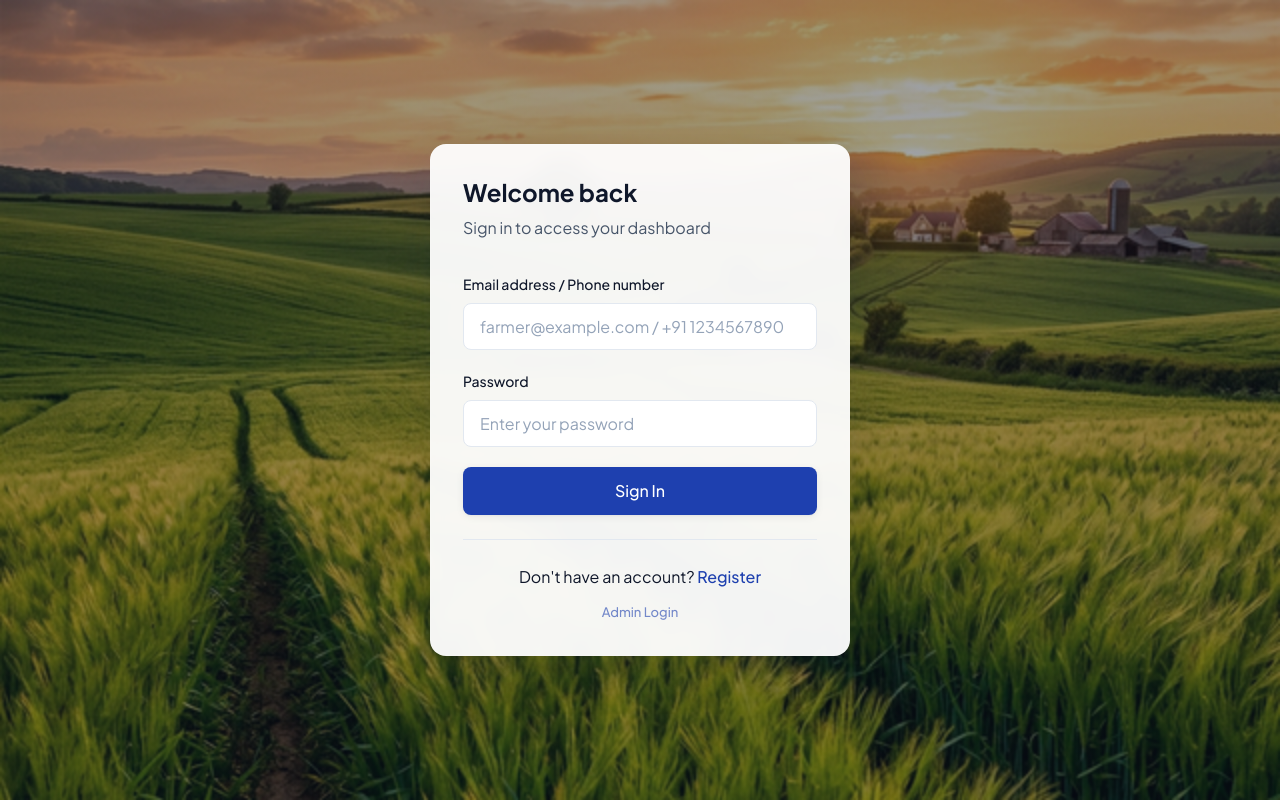
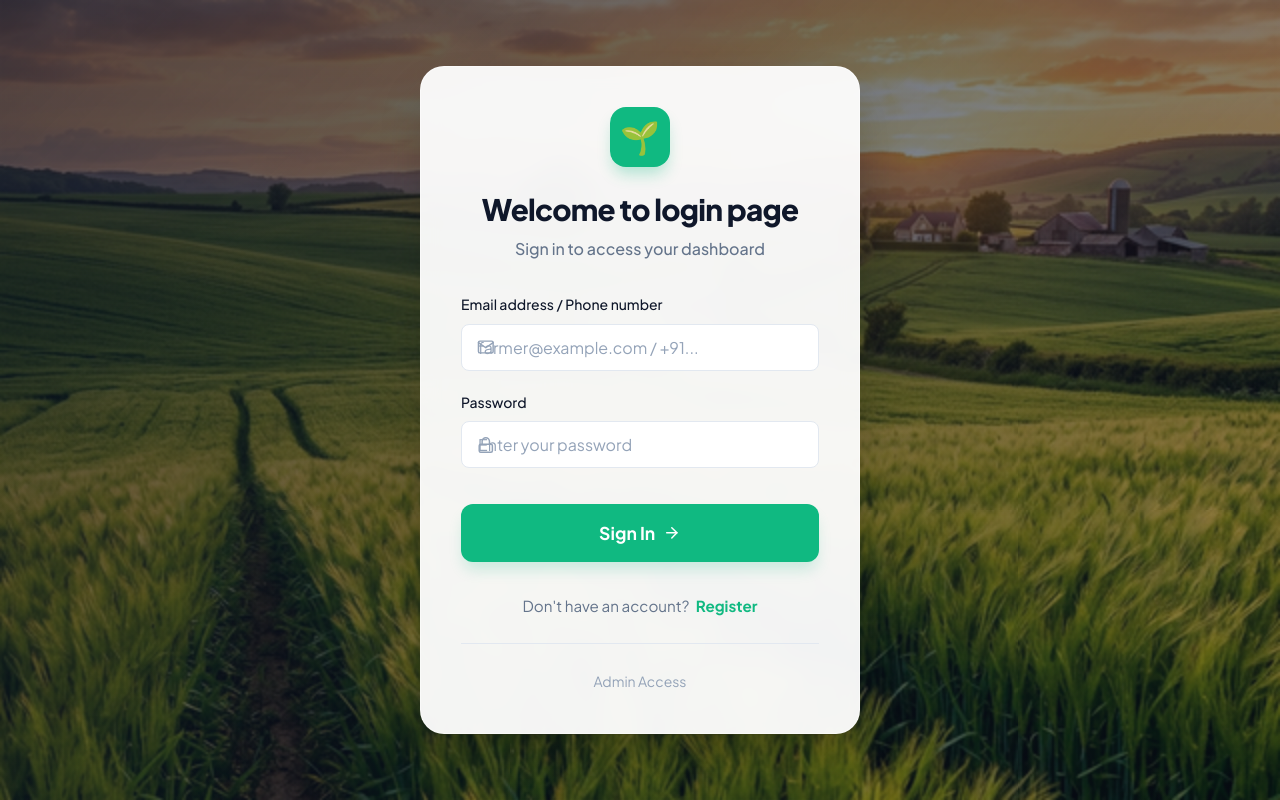
Before and after one commit to vinaykadiyam22/Weather-Based-Crop-Prediction-, a React (Vite) app in the folder frontend/: page /login in a window 1280 px wide. Built offline with nearby package versions, Linux system fonts and the light colour scheme; no server answers.

Commit message:
Update login title string and build dist

```diff
--- /dev/null
+++ b/frontend/capacitor.config.json
@@ -0,0 +1,5 @@
+{
+  "appId": "com.smartcrop.advisory",
+  "appName": "Smart Crop Advisory",
+  "webDir": "dist"
+}
--- a/frontend/package.json
+++ b/frontend/package.json
@@ -9,6 +9,9 @@
     "preview": "vite preview"
   },
   "dependencies": {
+    "@capacitor/android": "^8.3.0",
+    "@capacitor/cli": "^8.3.0",
+    "@capacitor/core": "^8.3.0",
     "axios": "^1.7.9",
     "chart.js": "^4.4.7",
     "framer-motion": "^11.15.0",
--- a/frontend/src/locales/en.json
+++ b/frontend/src/locales/en.json
@@ -50,14 +50,14 @@
     "copyright": "© 2026 Smart Crop Advisory System"
   },
   "auth": {
-    "welcomeBack": "Welcome back",
+    "welcomeBack": "Welcome to login page",
     "signInSubtitle": "Sign in to access your dashboard",
     "loginMethod": "Login method",
     "email": "Email",
     "sms": "SMS",
     "emailAddress": "Email address",
     "phoneNumber": "Phone number",
-    "emailPlaceholder": "farmer@example.com",
+    "emailPlaceholder": "hello04@gmail.com",
     "phonePlaceholder": "+91 1234567890",
     "sendOtp": "Send OTP",
     "sending": "Sending...",
@@ -71,7 +71,7 @@
     "fullName": "Full name",
     "namePlaceholder": "Ram Kumar",
     "locationLabel": "Location (Andhra Pradesh)",
-    "locationPlaceholder": "e.g. Vijayawada, Guntur, Visakhapatnam",
+    "locationPlaceholder": "Andhra Pradesh",
     "languageLabel": "Language",
     "createAccountBtn": "Create account",
     "creatingAccount": "Creating account...",
--- a/frontend/src/locales/te.json
+++ b/frontend/src/locales/te.json
@@ -50,22 +50,19 @@
     "copyright": "© 2026 స్మార్ట్ పంట సలహా వ్యవస్థ"
   },
   "auth": {
-    "welcomeBack": "మళ్ళీ స్వాగతం",
+    "welcomeBack": "లాగిన్ పేజీకి స్వాగతం",
     "signInSubtitle": "మీ డాష్‌బోర్డ్‌కు ప్రవేశించడానికి సైన్ ఇన్ చేయండి",
     "loginMethod": "లాగిన్ పద్ధతి",
     "email": "ఇమెయిల్",
     "sms": "SMS",
-    "emailAddress": "ఇమెయిల్ వేరు",
+    "emailAddress": "ఇమెయిల్ అడ్రస్",
     "phoneNumber": "ఫోన్ నంబర్",
     "emailPlaceholder": "farmer@example.com",
     "phonePlaceholder": "+91 1234567890",
-    "sendOtp": "OTP పంపండి",
-    "sending": "పంపుతోంది...",
-    "enterOtp": "OTP నమోదు చేయండి",
-    "otpPlaceholder": "000000",
-    "otpSentTo": "OTP పంపబడింది",
-    "verifySignIn": "ధృవీకరించండి మరియు సైన్ ఇన్ చేయండి",
+    "password": "పాస్‌వర్డ్ (Password)",
+    "passwordPlaceholder": "మీ పాస్‌వర్డ్ నమోదు చేయండి",
     "verifying": "ధృవీకరిస్తోంది...",
+    "signIn": "సైన్ ఇన్",
     "createAccountTitle": "ఖాతా సృష్టించండి",
     "createAccountSubtitle": "AI-ఆధారిత అంతర్దృష్టులను ఉపయోగించే రైతులతో చేరండి",
     "fullName": "పూర్తి పేరు",
@@ -77,10 +74,7 @@
     "creatingAccount": "ఖాతా సృష్టిస్తోంది...",
     "dontHaveAccount": "ఖాతా లేదా?",
     "register": "నమోదు చేయండి",
-    "alreadyHaveAccount": "ఇప్పటికే ఖాతా ఉందా?",
-    "signIn": "సైన్ ఇన్",
-    "password": "Password",
-    "passwordPlaceholder": "Enter your password"
+    "alreadyHaveAccount": "ఇప్పటికే ఖాతా ఉందా?"
   },
   "dashboard": {
     "welcome": "స్వాగతం, {{name}}",
--- a/frontend/src/pages/Auth.css
+++ b/frontend/src/pages/Auth.css
@@ -3,61 +3,217 @@
   display: flex;
   align-items: center;
   justify-content: center;
-  padding: var(--space-6);
-  background: linear-gradient(rgba(15, 23, 42, 0.4), rgba(15, 23, 42, 0.4)), url('../assets/crop-bg-1.png');
+  padding: 2rem;
+  position: relative;
+  background: url('../assets/crop-bg-1.png');
   background-size: cover;
   background-position: center;
-  background-repeat: no-repeat;
+  background-attachment: fixed;
+  overflow: hidden;
+}
+
+.auth-overlay {
+  position: absolute;
+  top: 0;
+  left: 0;
+  right: 0;
+  bottom: 0;
+  background: linear-gradient(135deg, rgba(15, 23, 42, 0.7) 0%, rgba(15, 23, 42, 0.4) 100%);
+  z-index: 1;
 }
 
 .auth-container {
   width: 100%;
-  max-width: 420px;
+  max-width: 440px;
+  position: relative;
+  z-index: 2;
 }
 
 .auth-card {
   background: rgba(255, 255, 255, 0.95);
-  backdrop-filter: blur(8px);
-  padding: var(--space-8);
-  border-radius: var(--radius-xl);
-  box-shadow: var(--shadow-xl);
-  border: 1px solid rgba(255, 255, 255, 0.1);
+  backdrop-filter: blur(10px);
+  padding: 2.5rem;
+  border-radius: 24px;
+  box-shadow: 0 25px 50px -12px rgba(0, 0, 0, 0.25);
+  border: 1px solid rgba(255, 255, 255, 0.5);
+}
+
+.auth-header {
+  text-align: center;
+  margin-bottom: 2rem;
+}
+
+.auth-logo {
+  display: inline-flex;
+  align-items: center;
+  justify-content: center;
+  width: 60px;
+  height: 60px;
+  background: #10b981;
+  border-radius: 16px;
+  margin-bottom: 1.5rem;
+  box-shadow: 0 10px 15px -3px rgba(16, 185, 129, 0.3);
+}
+
+.logo-icon {
+  font-size: 2rem;
 }
 
 .auth-title {
-  font-size: var(--text-2xl);
-  font-weight: 700;
-  margin-bottom: var(--space-2);
+  font-size: 1.85rem;
+  font-weight: 800;
+  color: #0f172a;
+  margin-bottom: 0.5rem;
+  letter-spacing: -0.025em;
 }
 
 .auth-subtitle {
-  color: var(--color-text-secondary);
-  font-size: var(--text-base);
-  margin-bottom: var(--space-8);
+  color: #64748b;
+  font-size: 1rem;
+  font-weight: 500;
+}
+
+.alert {
+  padding: 1rem;
+  border-radius: 12px;
+  margin-bottom: 1.5rem;
+  font-size: 0.9rem;
+  font-weight: 500;
+}
+
+.alert-danger {
+  background: #fef2f2;
+  color: #b91c1c;
+  border: 1px solid #fee2e2;
+}
+
+.form-group {
+  margin-bottom: 1.25rem;
+}
+
+.form-label {
+  display: block;
+  font-size: 0.875rem;
+  font-weight: 600;
+  color: #334155;
+  margin-bottom: 0.5rem;
+}
+
+.input-with-icon {
+  position: relative;
+}
+
+.input-icon {
+  position: absolute;
+  left: 1rem;
+  top: 50%;
+  transform: translateY(-50%);
+  color: #94a3b8;
+  font-size: 1.1rem;
+  pointer-events: none;
+}
+
+.form-input,
+.form-select {
+  width: 100%;
+  padding: 0.875rem 1rem 0.875rem 3rem;
+  background: #f1f5f9;
+  border: 2px solid transparent;
+  border-radius: 12px;
+  font-size: 1rem;
+  color: #1e293b;
+  transition: all 0.3s;
+}
+
+.form-input:focus,
+.form-select:focus {
+  outline: none;
+  background: #ffffff;
+  border-color: #10b981;
+  box-shadow: 0 0 0 4px rgba(16, 185, 129, 0.1);
+}
+
+.btn-primary.btn-block {
+  background: #10b981;
+  color: white;
+  padding: 1rem;
+  font-weight: 700;
+  border-radius: 12px;
+  margin-top: 1rem;
+  border: none;
+  cursor: pointer;
+  width: 100%;
+  font-size: 1.1rem;
+  box-shadow: 0 10px 15px -3px rgba(16, 185, 129, 0.2);
+  transition: all 0.3s;
+}
+
+.btn-primary.btn-block:hover {
+  background: #059669;
+  transform: translateY(-2px);
+  box-shadow: 0 20px 25px -5px rgba(16, 185, 129, 0.2);
+}
+
+.btn-primary.btn-block:disabled {
+  opacity: 0.7;
+  cursor: not-allowed;
+  transform: none;
 }
 
 .auth-footer {
-  margin-top: var(--space-6);
-  padding-top: var(--space-6);
-  border-top: 1px solid #e2e8f0;
+  margin-top: 2rem;
   text-align: center;
 }
 
-.auth-footer a {
-  color: var(--color-primary);
-  font-weight: 500;
-  text-decoration: none;
+.footer-text {
+  color: #64748b;
+  font-size: 0.95rem;
 }
 
-.auth-footer a:hover {
+.auth-link {
+  color: #10b981;
+  font-weight: 700;
+  text-decoration: none;
+  margin-left: 4px;
+}
+
+.auth-link:hover {
   text-decoration: underline;
 }
 
+.footer-divider {
+  height: 1px;
+  background: #e2e8f0;
+  margin: 1.5rem 0;
+}
 
+.admin-link {
+  color: #94a3b8;
+  font-size: 0.875rem;
+  text-decoration: none;
+  transition: color 0.2s;
+}
 
-.form-hint {
-  display: block;
-  margin-top: var(--space-2);
-  font-size: var(--text-xs);
-  color: var(--color-text-tertiary);
+.admin-link:hover {
+  color: #64748b;
 }
+
+.flex-center {
+  display: flex;
+  align-items: center;
+  justify-content: center;
+}
+
+.spinner-small {
+  width: 20px;
+  height: 20px;
+  border: 3px solid rgba(255, 255, 255, 0.3);
+  border-top-color: white;
+  border-radius: 50%;
+  animation: spin 0.8s linear infinite;
+  margin-right: 10px;
+}
+
+@keyframes spin {
+  to { transform: rotate(360deg); }
+}
--- a/frontend/src/pages/Login.jsx
+++ b/frontend/src/pages/Login.jsx
@@ -3,7 +3,7 @@ import { useNavigate, Link } from 'react-router-dom'
 import { useTranslation } from 'react-i18next'
 import axios from 'axios'
 import { motion } from 'framer-motion'
-import { FiMail, FiPhone } from 'react-icons/fi'
+import { FiMail, FiLock, FiArrowRight } from 'react-icons/fi'
 import './Auth.css'
 
 function Login({ onLogin }) {
@@ -19,12 +19,14 @@ function Login({ onLogin }) {
     setLoading(true)
     setError('')
     try {
+      // Backend expects { identifier, password } where identifier is email or phone
       const { data } = await axios.post('/api/auth/login', { identifier, password })
       onLogin(data)
       navigate('/dashboard')
     } catch (err) {
+      console.error('Login error:', err)
       const d = err.response?.data?.detail
-      setError(typeof d === 'string' ? d : 'Invalid credentials. Please try again.')
+      setError(typeof d === 'string' ? d : 'Invalid email/phone or password. Please try again.')
     } finally {
       setLoading(false)
     }
@@ -32,33 +34,53 @@ function Login({ onLogin }) {
 
   return (
     <div className="auth-page">
+      <div className="auth-overlay"></div>
       <motion.div
         className="auth-container"
-        initial={{ opacity: 0, y: 20 }}
-        animate={{ opacity: 1, y: 0 }}
-        transition={{ duration: 0.4 }}
+        initial={{ opacity: 0, scale: 0.95 }}
+        animate={{ opacity: 1, scale: 1 }}
+        transition={{ duration: 0.5, ease: "easeOut" }}
       >
-        <div className="auth-card">
+        <div className="auth-card premium-shadow">
+          <div className="auth-header">
+            <div className="auth-logo">
+               <div className="logo-icon">🌱</div>
+            </div>
             <h1 className="auth-title">{t('auth.welcomeBack')}</h1>
             <p className="auth-subtitle">{t('auth.signInSubtitle')}</p>
+          </div>
 
-          {error && <div className="alert alert-danger">{error}</div>}
+          {error && (
+            <motion.div
+              className="alert alert-danger"
+              initial={{ opacity: 0, x: -10 }}
+              animate={{ opacity: 1, x: 0 }}
+            >
+              {error}
+            </motion.div>
+          )}
 
-          <form onSubmit={handleLogin}>
+          <form onSubmit={handleLogin} className="auth-form">
             <div className="form-group">
               <label className="form-label">{t('auth.emailAddress')} / {t('auth.phoneNumber')}</label>
+              <div className="input-with-icon">
+                <FiMail className="input-icon" />
                 <input
                   type="text"
                   className="form-input"
                   value={identifier}
                   onChange={(e) => setIdentifier(e.target.value)}
-                placeholder={`${t('auth.emailPlaceholder')} / ${t('auth.phonePlaceholder')}`}
+                  placeholder="farmer@example.com / +91..."
                   required
+                  autoComplete="username"
                 />
+              </div>
             </div>
 
             <div className="form-group">
               <label className="form-label">{t('auth.password')}</label>
+              <div className="input-with-icon">
+                <FiLock className="input-icon" />
                 <input
                   type="password"
                   className="form-input"
@@ -66,19 +88,31 @@ function Login({ onLogin }) {
                   onChange={(e) => setPassword(e.target.value)}
                   placeholder={t('auth.passwordPlaceholder')}
                   required
+                  autoComplete="current-password"
                 />
               </div>
+            </div>
 
-            <button type="submit" className="btn btn-primary btn-block" disabled={loading}>
-              {loading ? t('auth.verifying') : t('auth.signIn')}
+            <button type="submit" className="btn btn-primary btn-block btn-lg" disabled={loading}>
+              {loading ? (
+                <span className="flex-center">
+                  <div className="spinner-small"></div>
+                  {t('auth.verifying')}
+                </span>
+              ) : (
+                <span className="flex-center">
+                  {t('auth.signIn')} <FiArrowRight style={{ marginLeft: '8px' }} />
+                </span>
+              )}
             </button>
           </form>
 
           <div className="auth-footer">
-            <p>{t('auth.dontHaveAccount')} <Link to="/register">{t('auth.register')}</Link></p>
-            <p style={{ marginTop: '12px', fontSize: '13px' }}>
-                <Link to="/admin/login" style={{ opacity: 0.6 }}>Admin Login</Link>
+            <p className="footer-text">
+              {t('auth.dontHaveAccount')} <Link to="/register" className="auth-link">{t('auth.register')}</Link>
             </p>
+            <div className="footer-divider"></div>
+            <Link to="/admin/login" className="admin-link">Admin Access</Link>
           </div>
         </div>
       </motion.div>
```
Also changed, not shown: 58 other files (tests, documents, lock files or other folders). Lines whose indentation alone changed are shown as unchanged.
